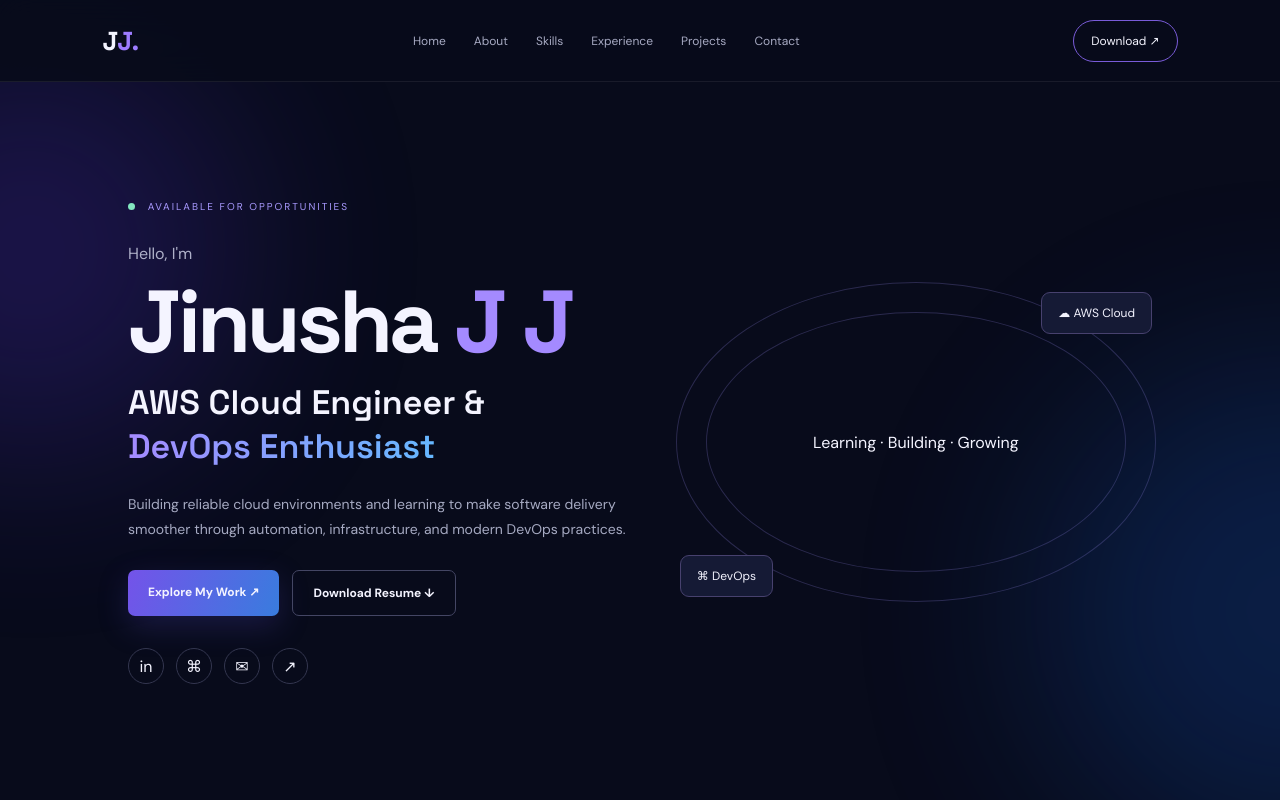
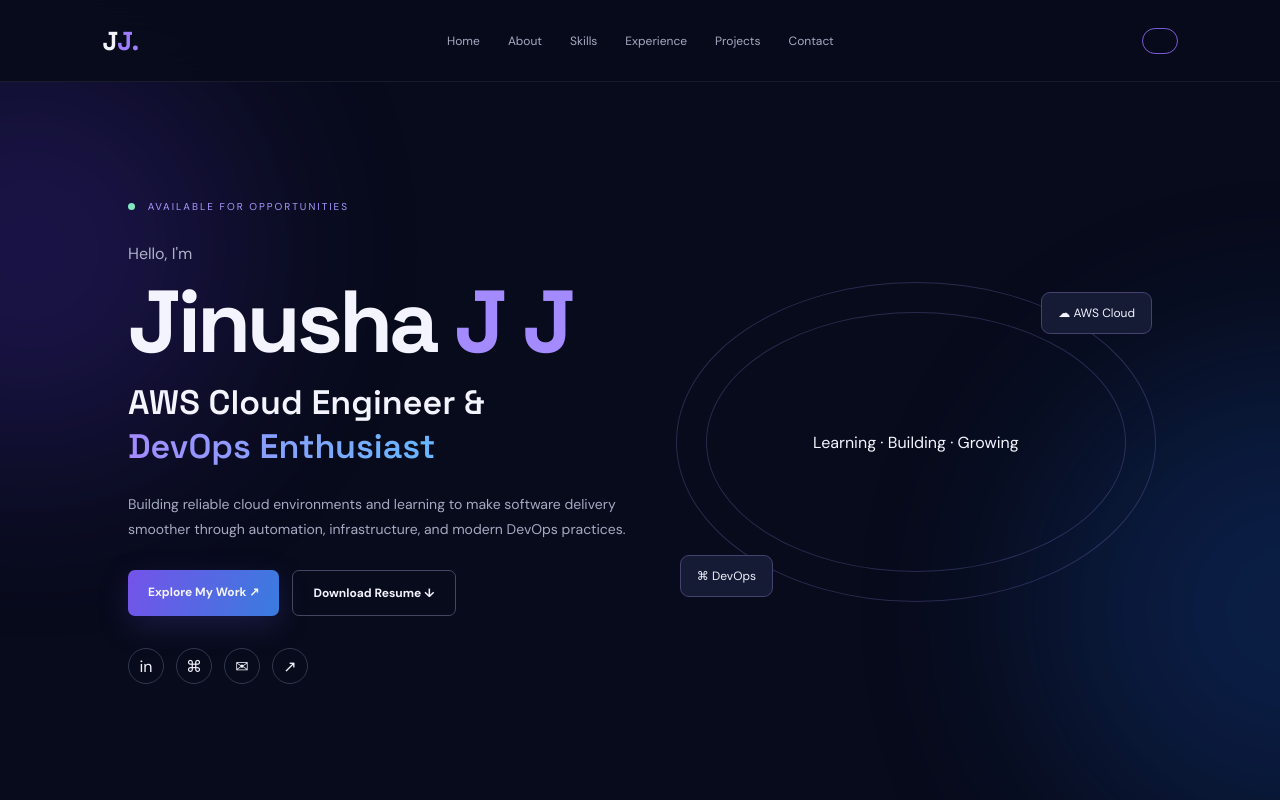
Before and after one commit to jinusha-jj/portfolio23, a plain HTML site: page index.html in a window 1280 px wide. Shown: the top 800 px of the page. Drawn offline with Linux system fonts and the light colour scheme.

Commit message:
Remove download link text from index.html

```diff
--- a/index.html
+++ b/index.html
@@ -32,7 +32,7 @@
 </nav>
 
 <a class="nav-cta" href="assets/Jinusha_JJ_Resume.pdf" download>
-Download  ↗
+
 </a>
 
 </header>
```
